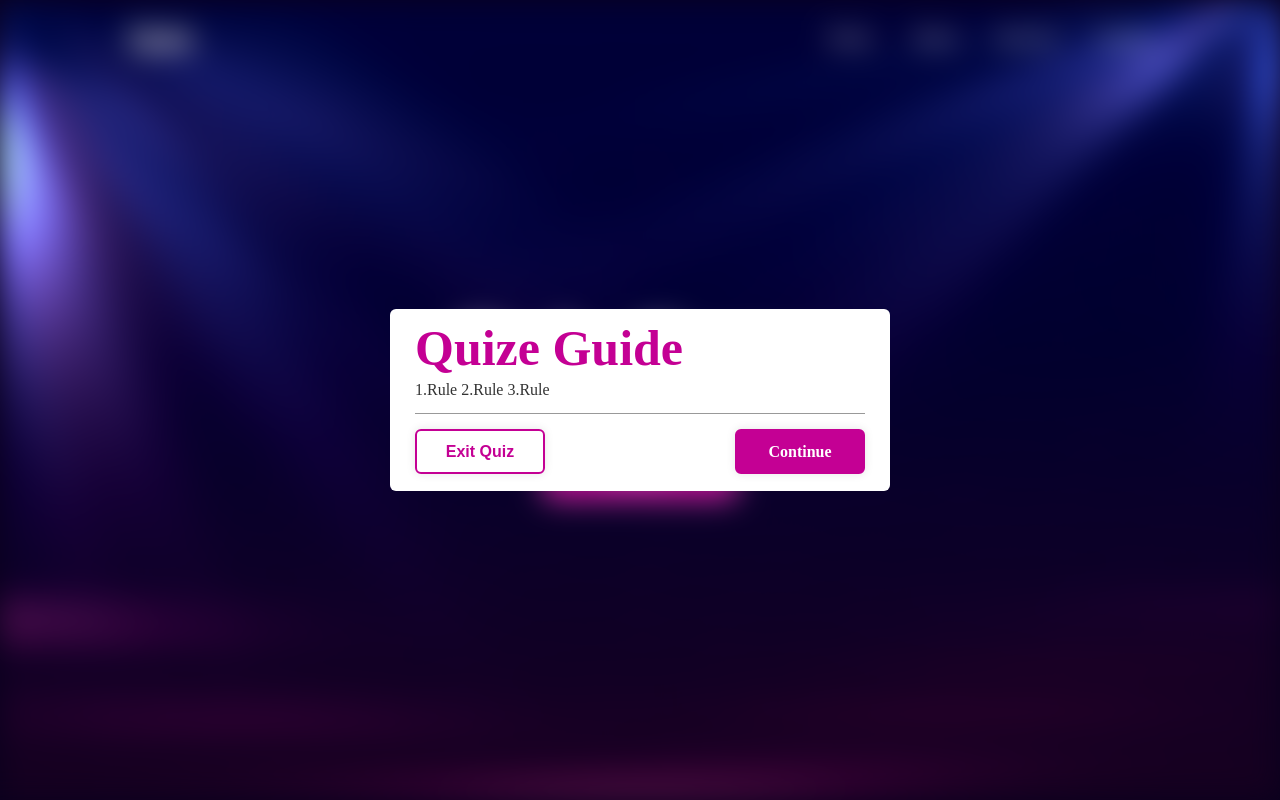
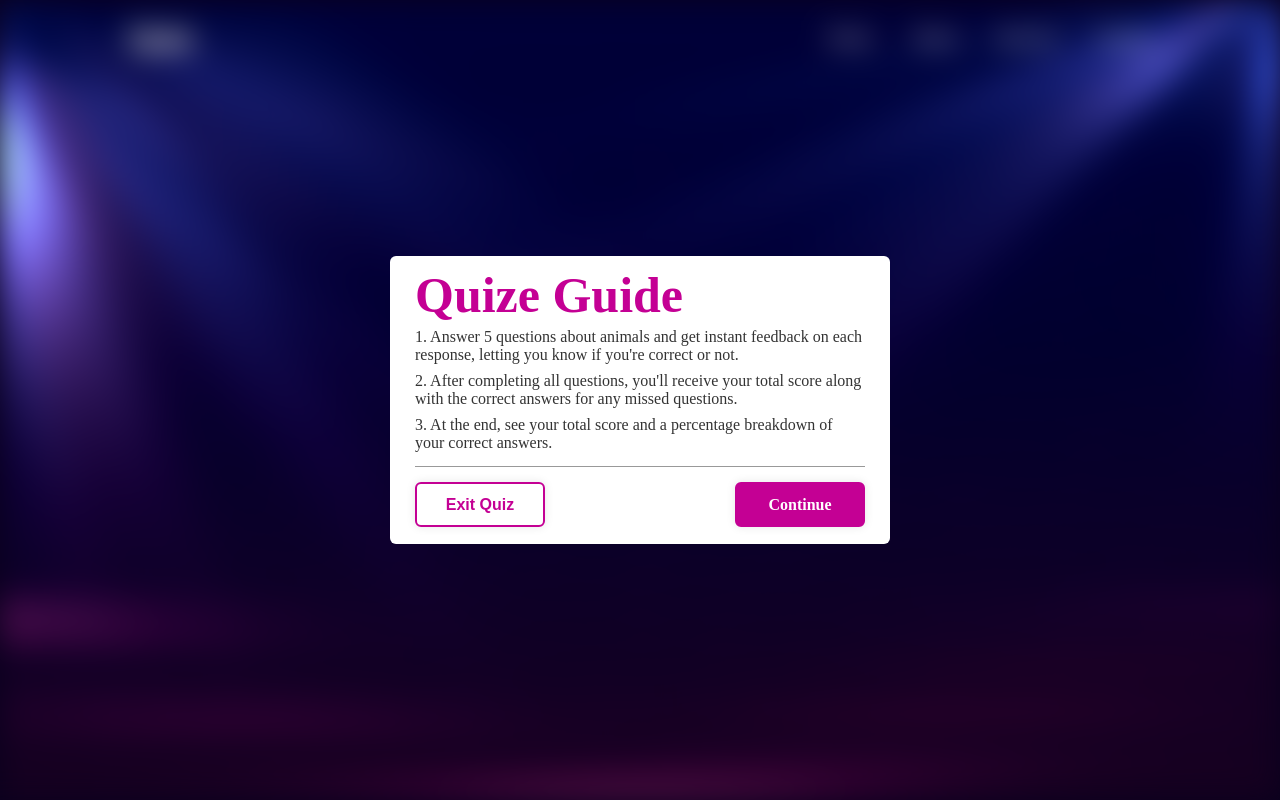
Before and after one commit to deima24/Quiz-Game, a plain HTML site: page index.html in a window 1280 px wide. Both pictures are taken after a click on the button "START!". Shown: the top 800 px of the page. Drawn offline with Linux system fonts and the light colour scheme.

Commit message:
added quiz guide

```diff
--- a/index.html
+++ b/index.html
@@ -4,7 +4,7 @@
     <meta charset="UTF-8">
     <meta name="viewport" content="width=device-width, initial-scale=1.0">
     <link rel="stylesheet" href="css/style.css">
-    <title>Document</title>
+    <title>Quiz Game</title>
 </head>
 <body>
 
@@ -33,7 +33,7 @@
                         <span class="header-score">Score: 0 / 5</span>
                     </div>
 
-                    <h2 class="question-text">What is number 1?</h2>
+                    <h2 class="question-text">Which mammal is known for being able to glide through the air?</h2>
 
                     <div class="option-list">
                         <!--
@@ -86,7 +86,7 @@
             <section class="home">
                 <div class="home-content">
                     <h1>Quiz Game</h1>
-                    <p>This is a Quiz game based on the </p>
+                    <p>This is a Quiz game about animals</p>
                     <button class="start-btn">START!</button>
                 </div>
             </section>
@@ -96,9 +96,9 @@
     <!--Quiz popup -->
     <div class="popup-info">
         <h2>Quize Guide</h2>
-        <span class="info">1.Rule</span>
-        <span class="info">2.Rule</span>
-        <span class="info">3.Rule</span>
+        <span class="info">1. Answer 5 questions about animals and get instant feedback on each response, letting you know if you're correct or not.</span>
+        <span class="info">2. After completing all questions, you'll receive your total score along with the correct answers for any missed questions.</span>
+        <span class="info">3. At the end, see your total score and a percentage breakdown of your correct answers.</span>
 
         <div class="btn-group">
             <button class="info-btn exit-btn">
--- a/js/questions.js
+++ b/js/questions.js
@@ -2,61 +2,61 @@ let questions= [
 
     {
         numb: 1,
-        question: "What is number 1?",
-        answer: "A. 1",
+        question: "Which mammal is known for being able to glide through the air?",
+        answer: "B) Flying Squirrel",
         options: [
-            "A. 1",
-            "B. 2",
-            "C. 3",
-            "D. 4"
+            "A) Kangaroo",
+            "B) Flying Squirrel",
+            "C) Rabbit",
+            "D) Beaver"
         ]
     },
 
     {
         numb: 2,
-        question: "What is number 2?",
-        answer: "B. 2",
+        question: "What is the largest species of shark?",
+        answer: "C) Whale Shark",
         options: [
-            "A. 1",
-            "B. 2",
-            "C. 3",
-            "D. 4"
+            "A) Great White Shark",
+            "B) Hammerhead Shark",
+            "C) Whale Shark",
+            "D) Tiger Shark"
         ]
     },
 
     {
         numb: 3,
-        question: "What is number 3?",
-        answer: "C. 3",
+        question: "Which bird is famous for its bright pink feathers?",
+        answer: "B) Flamingo",
         options: [
-            "A. 1",
-            "B. 2",
-            "C. 3",
-            "D. 4"
+            "A) Peacock",
+            "B) Flamingo",
+            "C) Parrot",
+            "D) Ostrich"
         ]
     },
 
     {
         numb: 4,
-        question: "What is numbner 4?",
-        answer: "D. 4",
+        question: "What type of animal is a Komodo dragon?",
+        answer: "C) Reptile",
         options: [
-            "A. 1",
-            "B. 2",
-            "C. 3",
-            "D. 4"
+            "A) Mammal",
+            "B) Amphibian",
+            "C) Reptile",
+            "D) Fish"
         ]
     },
 
     {
         numb: 5,
-        question: "What is number 5?",
-        answer: "A. 1",
+        question: "Which animal is known for having a pouch to carry its young?",
+        answer: "C) Kangaroo",
         options: [
-            "A. 1",
-            "B. 2",
-            "C. 3",
-            "D. 4"
+            "A) Elephant",
+            "B) Penguin",
+            "C) Kangaroo",
+            "D) Panda"
         ]
     }
 ];
```
